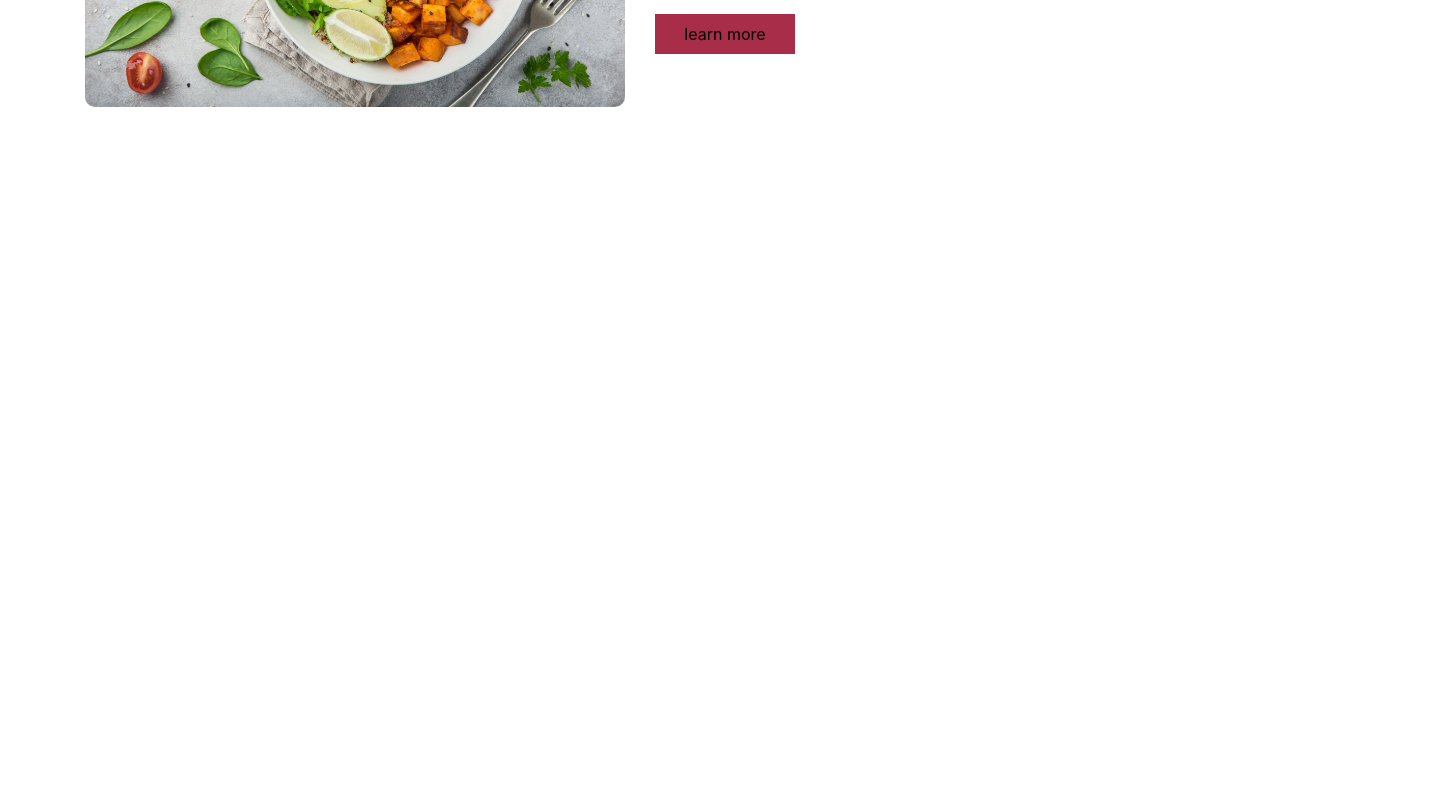
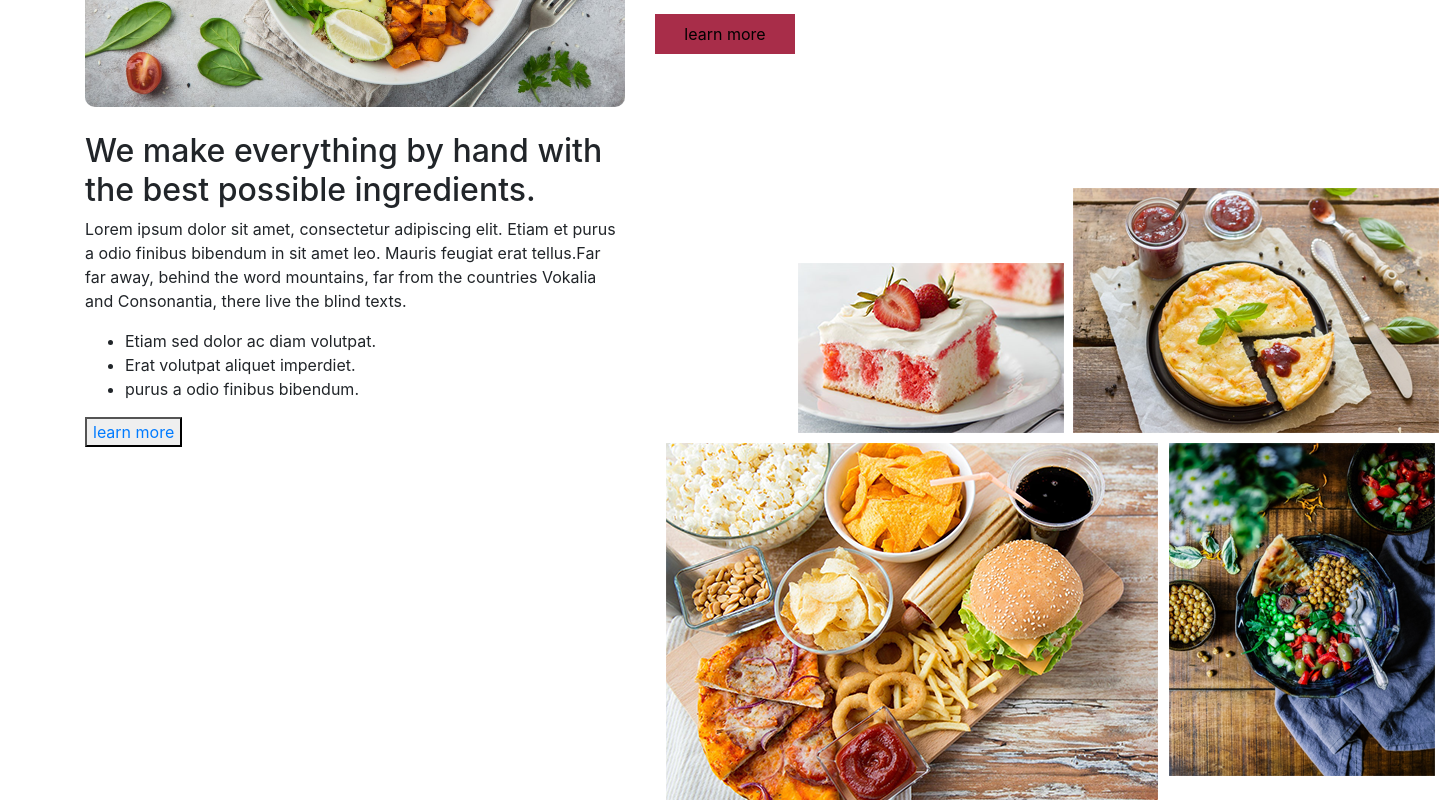
Before and after one commit to seifmoustafa/Foodera, a React (Create React App) app: page / in a window 1280 px wide. Shown: the part 1100-1900 px from the top of the page, 1455 px wide, since content can reach past the window. Before the commit the page ends 1232 px from the top, so only its background shows below. Built offline with nearby package versions, Linux system fonts and the light colour scheme.

Commit message:
section 2 in home init work

```diff
--- a/src/components/Home/Home.js
+++ b/src/components/Home/Home.js
@@ -2,6 +2,7 @@ import React, { Fragment } from "react";
 import Header from "./Header";
 import header from "../../assets/header.png"
 import "./Home.css"
+import home1 from "../../assets/home1.png"
 const Home = () => {
     return (
         <Fragment>
@@ -48,6 +49,31 @@ const Home = () => {
                     </div>
                 </div>
             </section>
+            <section className="ingredients">
+                <div className="container">
+                    <div className="row">
+                        <div className="col-md-6">
+                            <h2>We make everything by hand with the best possible ingredients.</h2>
+                            <p>Lorem ipsum dolor sit amet, consectetur adipiscing elit. Etiam et purus a odio finibus bibendum in sit amet leo. Mauris feugiat erat tellus.Far far away, behind the word mountains, far from the countries Vokalia and Consonantia, there live the blind texts.</p>
+                            <ul>
+                                <li>
+                                    Etiam sed dolor ac diam volutpat.
+                                </li>
+                                <li>
+                                    Erat volutpat aliquet imperdiet.
+                                </li>
+                                <li>
+                                    purus a odio finibus bibendum.
+                                </li>
+                            </ul>
+                            <button><a href="#">learn more</a></button>
+                        </div>
+                        <div className="col-md-6">
+                            <img src={home1}alt="intgrediants" />
+                        </div>
+                    </div>
+                </div>
+            </section>
         </Fragment>
 
 
```
Also changed, not shown: src/assets/home1.png (added).
